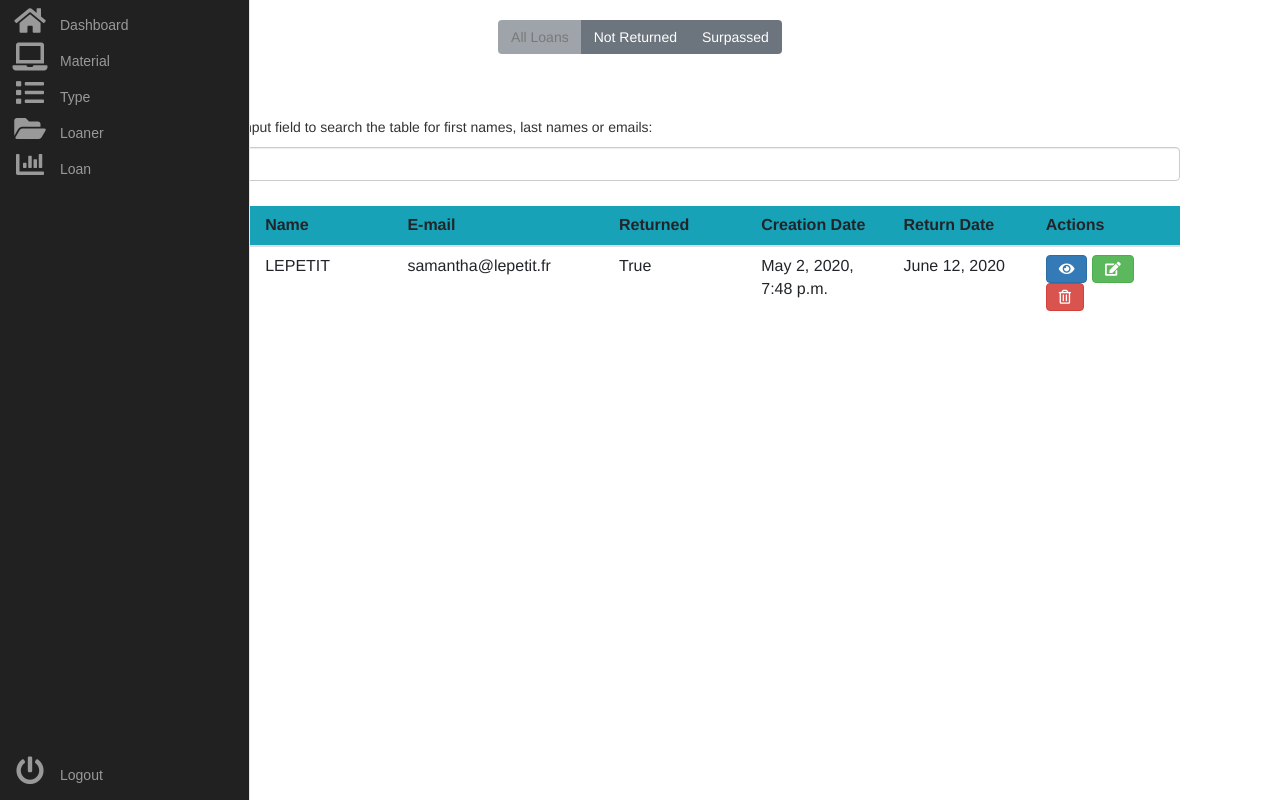
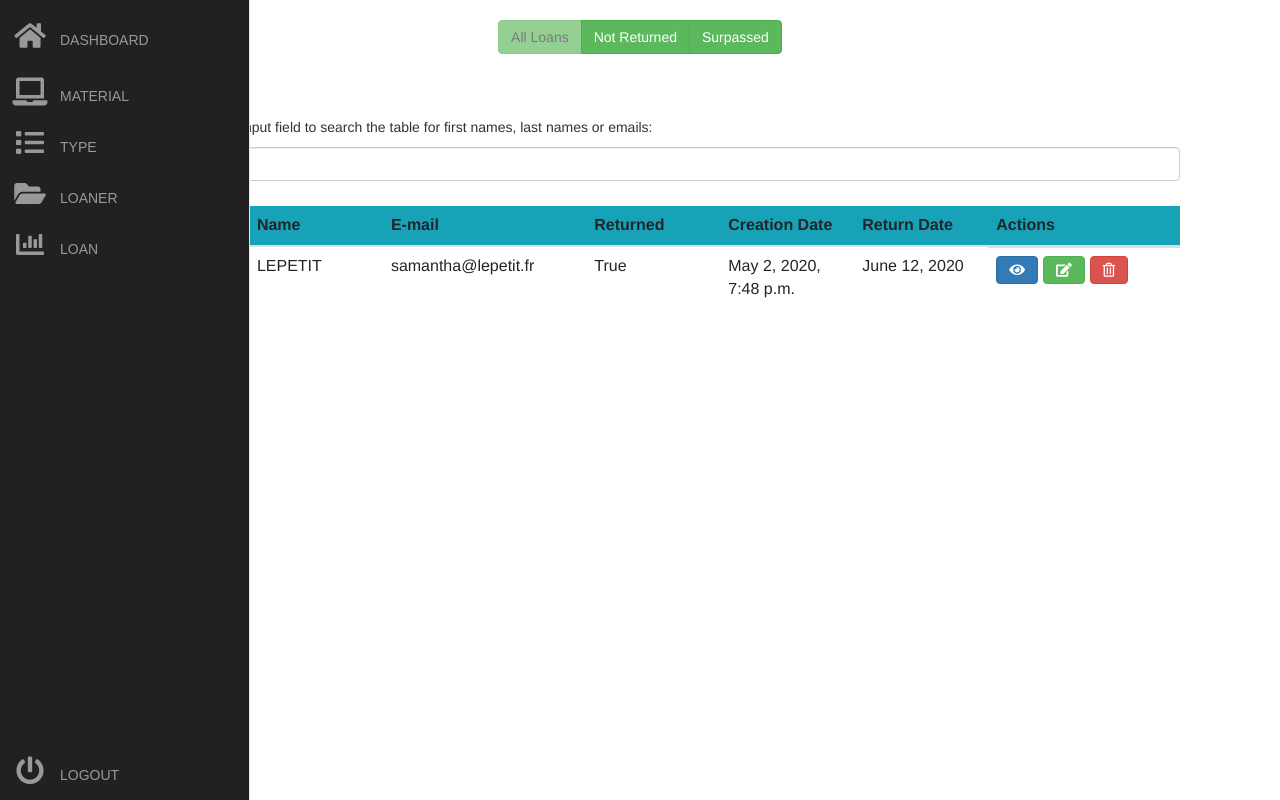
Before and after one commit to dialloDioulde/FabLab, a Django app: page /showLoan in a window 1280 px wide. Run offline with Django 3.2, Linux system fonts and the light colour scheme; data comes from the database, SQL or seed files in the repository; both versions use the stored data as it was after the commit; some libraries are stand-ins or nearby versions; some web fonts are replaced.

Commit message:
Touching up the template css

```diff
--- a/projetFablab/urls.py
+++ b/projetFablab/urls.py
@@ -37,11 +37,7 @@ from django.conf.urls import url
 from django.contrib.auth import views as auth_views
 
 from siteWeb import views
-from siteWeb.views import (
-    MaterialDetailView,
-    LoanSummaryView,
-    loan_form,
-)
+from siteWeb.views import (MaterialDetailView, LoanSummaryView, loan_form,)
 
 urlpatterns = [
     path('tinymce/', include('tinymce.urls')),
--- a/siteWeb/templates/siteWeb/crudMaterial/ajaxCrudMat.html
+++ b/siteWeb/templates/siteWeb/crudMaterial/ajaxCrudMat.html
@@ -42,9 +42,9 @@
                 <td scope="col" class="col-md-1">{{material.type }}</td>
                 <td scope="col" class="col-md-1">{{material.creation_date_mat}}</td>
                 <td scope="col" class="col-md-1">
-                    <a href="/updateMaterial/{{material.id}}" class="btn btn-warning"><span class="glyphicon glyphicon-pencil mr-2"></span>Edit</a>
+                    <a href="/updateMaterial/{{material.id}}" class="btn btn-warning"><span class="glyphicon glyphicon-pencil mr-2"></span>EDIT</a>
                     <button  class="btn btn-danger ml-2" onClick="deleteMaterial({{material.id}})">
-                        <span class="glyphicon glyphicon-trash mr-2"></span>Delete
+                        <span class="glyphicon glyphicon-trash mr-2"></span>DELETE
                     </button>
                 </td>
             </tr>
--- a/siteWeb/templates/siteWeb/includes/dashboard.html
+++ b/siteWeb/templates/siteWeb/includes/dashboard.html
@@ -24,36 +24,36 @@
             <ul>
                 <li>
                     <a href="/">
-                        <i class="fa fa-home fa-2x"></i>
+                        <i class="fa fa-home fa-2x mb-4 mt-4"></i>
                         <span class="nav-text">
-                            Dashboard
+                            DASHBOARD
                         </span>
                     </a>
 
                 </li>
-                <li class="has-subnav">
+                <li class="has-subnav mb-4 mt-2">
                     <a href="MaterialView">
                         <i class="fa fa-laptop fa-2x"></i>
                         <span class="nav-text">
-                            Material
+                            MATERIAL
                         </span>
                     </a>
 
                 </li>
-                <li class="has-subnav">
+                <li class="has-subnav mt-2 mb-4">
                     <a href="TypeView">
                        <i class="fa fa-list fa-2x"></i>
                         <span class="nav-text">
-                            Type
+                            TYPE
                         </span>
                     </a>
 
                 </li>
-                <li class="has-subnav">
+                <li class="has-subnav mb-4 mt-2">
                     <a href="LoanerView">
                        <i class="fa fa-folder-open fa-2x"></i>
                         <span class="nav-text">
-                            Loaner
+                            LOANER
                         </span>
                     </a>
 
@@ -62,7 +62,7 @@
                     <a href="showLoan">
                         <i class="fa fa-bar-chart-o fa-2x"></i>
                         <span class="nav-text">
-                            Loan
+                            LOAN
                         </span>
                     </a>
                 </li>
@@ -105,7 +105,7 @@
                    <a href="logout">
                          <i class="fa fa-power-off fa-2x"></i>
                         <span class="nav-text">
-                            Logout
+                            LOGOUT
                         </span>
                     </a>
                 </li>
@@ -119,4 +119,4 @@
         {% block javascript %}
         {% endblock javascript%}
   </body>
-    </html>
+</html>
--- a/siteWeb/templates/siteWeb/includes/navbar.html
+++ b/siteWeb/templates/siteWeb/includes/navbar.html
@@ -34,7 +34,7 @@
         <ul class = 'right'>
             {% if user.is_authenticated %}
                 <li><a href="../../loan-summary">
-                        <span class="trigger red darken-4">  {{ request.user|loan_materials_count }}   </span>
+                        <span class="trigger red darken-4 ml-2">  {{ request.user|loan_materials_count }}   </span>
                         <i class="material-icons right">add_shopping_cart</i>
                         <span class="clear fix d-none d-sm-inline-block">   Loan</span>
                     </a>
@@ -45,7 +45,7 @@
                  <li><a href="/accounts/login">Login</a></li>
           {% endif %}
         </ul>
-
+    </div>
     </nav>
 
  </div>
--- a/siteWeb/templates/siteWeb/loaner/ajaxCrudLoaner.html
+++ b/siteWeb/templates/siteWeb/loaner/ajaxCrudLoaner.html
@@ -79,10 +79,10 @@
                 <td class="loanerCreation_date loanerData" name="creation_date">{{loaner.creation_date}}</td>
                 <td class="d-flex">
                     <button class="btn btn-warning edit-form mr-2" onClick="editLoaner({{loaner.id}})">
-                        <span><i class="far fa-edit"></i></span> Edit
+                        <span><i class="far fa-edit"></i></span> EDIT
                     </button>
                     <button class="btn btn-danger ml-2" onClick="deleteLoaner({{loaner.id}})">
-                        <span><i class="far fa-trash-alt"></i></span>Delete
+                        <span><i class="far fa-trash-alt mr-2"></i></span>DELETE
                     </button>
                 </td>
             </tr>
--- a/siteWeb/templates/siteWeb/showLoan.html
+++ b/siteWeb/templates/siteWeb/showLoan.html
@@ -13,9 +13,9 @@
     <br>
     <center>
         <div class="btn-group" role="group" aria-label="Basic example" >
-          <a class="btn btn-secondary" disabled>All Loans</a>
-          <a class="btn btn-secondary" href="showNotReturnedLoan" >Not Returned</a>
-          <a class="btn btn-secondary" href="showSurpassedLoan">Surpassed</a>
+          <a class="btn btn-success" disabled>All Loans</a>
+          <a class="btn btn-success" href="showNotReturnedLoan" >Not Returned</a>
+          <a class="btn btn-success" href="showSurpassedLoan">Surpassed</a>
         </div>
     </center>
     <h2>Loans</h2>
@@ -46,9 +46,9 @@
             <td>{{loan.returned}}</td>
             <td>{{loan.creation_date_loan}}</td>
             <td>{{loan.expected_return_date}}</td>
-            <td>
-                <a href="/loan_id/{{loan.id}}" class="btn btn-primary"><span><i class="fas fa-eye"></i></span></a>
-                <a href="/updateLoan/{{loan.id}}"  class="btn btn-success"><span><i class="fas fa-edit"></i></span></a>
+            <td class="d-flex">
+                <a href="/loan_id/{{loan.id}}" class="btn btn-primary mr-2"><span><i class="fas fa-eye"></i></span></a>
+                <a href="/updateLoan/{{loan.id}}"  class="btn btn-success mr-2"><span><i class="fas fa-edit"></i></span></a>
                 <a href="/deleteLoan/{{loan.id}}" class="btn btn-danger"><i class="far fa-trash-alt"></i></a>
             </td>
         </tr>
--- a/siteWeb/templates/siteWeb/showNotReturnedLoan.html
+++ b/siteWeb/templates/siteWeb/showNotReturnedLoan.html
@@ -13,9 +13,9 @@
         <br>
         <center>
             <div class="btn-group" role="group" aria-label="Basic example" >
-              <a class="btn btn-secondary" href="showLoan">All Loans</a>
-              <a class="btn btn-secondary" disabled>Not Returned</a>
-              <a class="btn btn-secondary" href="showSurpassedLoan">Surpassed</a>
+              <a class="btn btn-success" href="showLoan">All Loans</a>
+              <a class="btn btn-success" disabled>Not Returned</a>
+              <a class="btn btn-success" href="showSurpassedLoan">Surpassed</a>
             </div>
         </center>
         <h2>Loans</h2>
--- a/siteWeb/templates/siteWeb/showSurpassedLoan.html
+++ b/siteWeb/templates/siteWeb/showSurpassedLoan.html
@@ -13,9 +13,9 @@
     <br>
     <center>
         <div class="btn-group" role="group" aria-label="Basic example" >
-          <a class="btn btn-secondary" href="showLoan">All Loans</a>
-          <a class="btn btn-secondary" href="showNotReturnedLoan" >Not Returned</a>
-          <a class="btn btn-secondary" disabled >Surpassed</a>
+          <a class="btn btn-success" href="showLoan">All Loans</a>
+          <a class="btn btn-success" href="showNotReturnedLoan" >Not Returned</a>
+          <a class="btn btn-success" disabled >Surpassed</a>
         </div>
     </center>
     <h2>Loans</h2>
--- a/siteWeb/templates/siteWeb/type/ajaxCrudType.html
+++ b/siteWeb/templates/siteWeb/type/ajaxCrudType.html
@@ -76,12 +76,12 @@
                         <td class="typeName_type typeData" name="name_type">{{type.name_type}}</td>
                         <td class="typeDescription typeData" name="description">{{type.description}}</td>
                         <td class="typeCreation_date typeData" name="creation_date">{{type.creation_date_type}}</td>
-                        <td>
+                        <td class="d-flex">
                             <button class="btn btn-warning edit-form mr-2" onClick="editType({{type.id}})">
-                                <span><i class="far fa-edit"></i></span> Edit
+                                <span><i class="far fa-edit"></i></span> EDIT
                             </button>
                             <button class="btn btn-danger ml-2" onClick="deleteType({{type.id}})">
-                                <span><i class="far fa-trash-alt"></i></span> Delete
+                                <span><i class="far fa-trash-alt"></i></span> DELETE
                             </button>
                         </td>
                     </tr>
```
Also changed, not shown: db.sqlite3, images/media/00rwOTBCG9wGtuLysGi7UEh8oGSSK4Q3T2sZ2aeS.jpeg (added), images/media/00rwOTBCG9wGtuLysGi7UEh8oGSSK4Q3T2sZ2aeS_0Nh16Uu.jpeg (added), images/media/00rwOTBCG9wGtuLysGi7UEh8oGSSK4Q3T2sZ2aeS_VPM4eVy.jpeg (added), siteWeb/migrations/0011_auto_20200502_1918.py (added).
